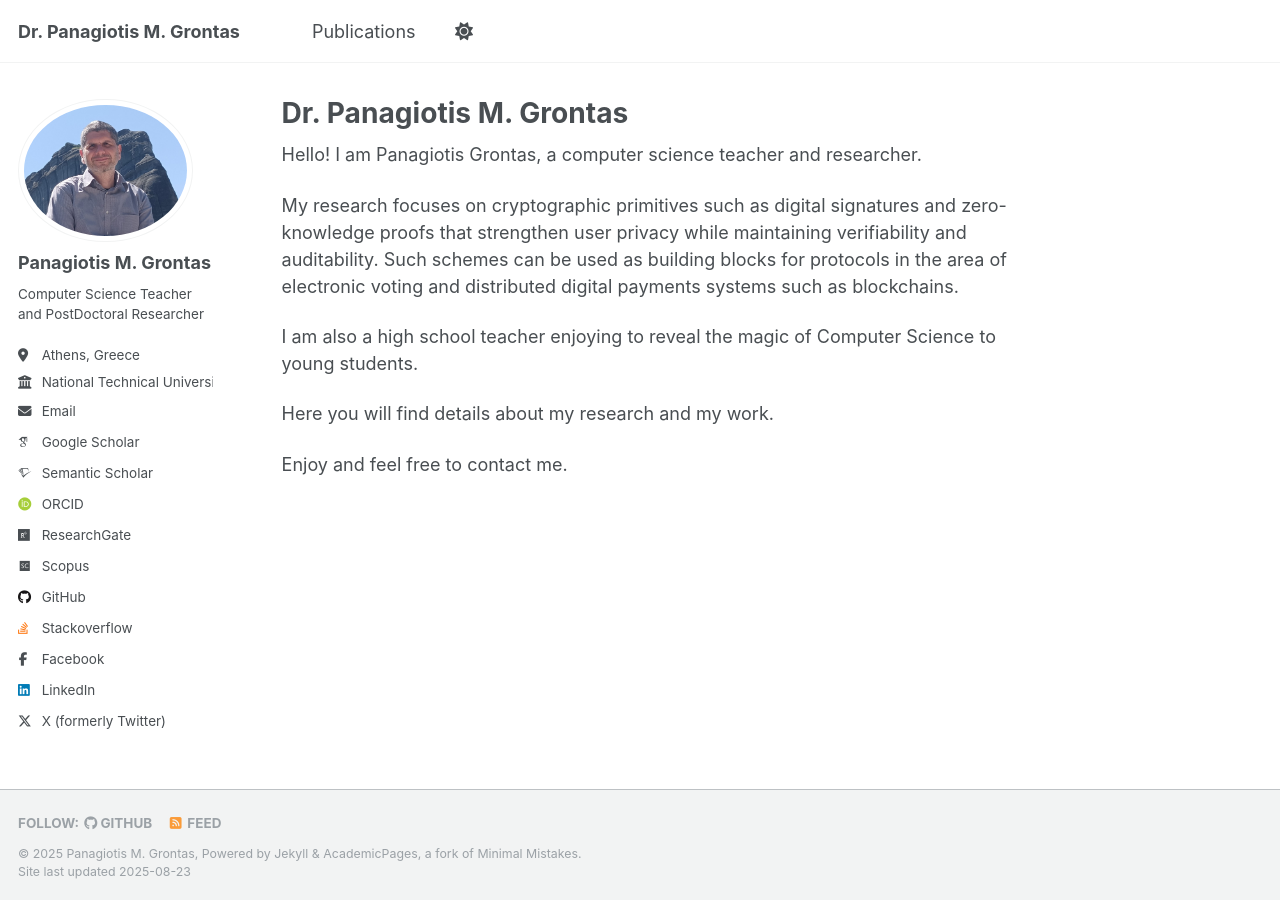
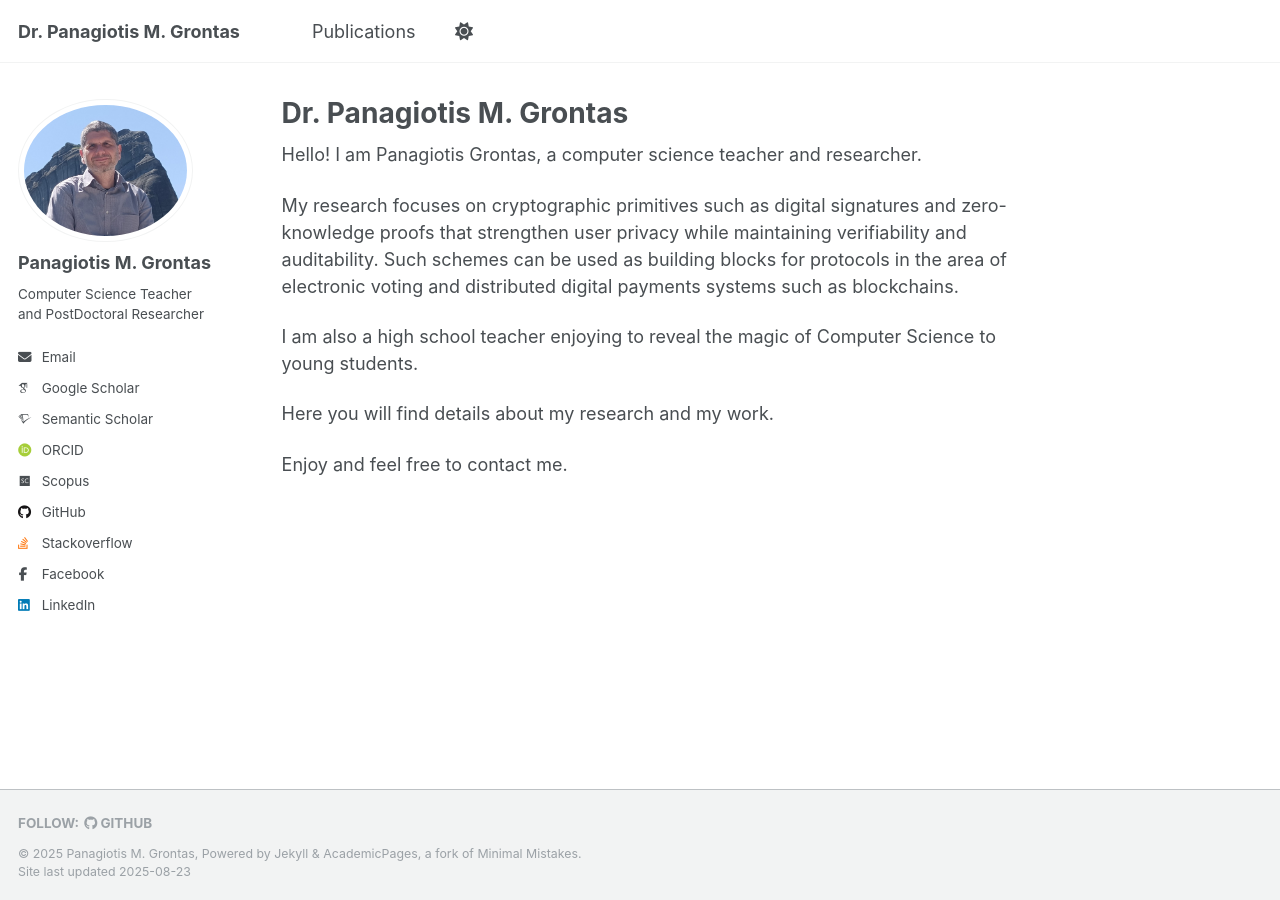
Before and after one commit to pgrontas/pgrontas.github.io, a Jekyll site: the page built from _pages/about.md, in a window 1280 px wide. Built offline with Jekyll 4.4.1, drawn with Linux system fonts in a browser that asks for light colours; some web fonts are replaced; a script that is not in the unit is left out.

Commit message:
config.yml

```diff
--- a/_config.yml
+++ b/_config.yml
@@ -26,8 +26,8 @@
   name             : "Panagiotis M. Grontas"
   pronouns         : # example: "she/her"
   bio              : "Computer Science Teacher and PostDoctoral Researcher"
-  location         : "Athens, Greece"
-  employer         : "National Technical University of Athens, Archimedes@Athena Research Center"
+  location         : # "Athens, Greece"
+  employer         : #"National Technical University of Athens, Archimedes@Athena Research Center"
   uri              : # URL
   email            : "pgrontas@corelab.ntua.gr"
 
@@ -39,14 +39,14 @@
   orcid            : "https://orcid.org/my-orcid?orcid=0000-0001-7584-0643"
   semantic         : "https://www.semanticscholar.org/author/Panagiotis-M.-Grontas/20467729"
   pubmed           : # "https://www.ncbi.nlm.nih.gov/pubmed/?term=john+snow"
-  researchgate     : "https://www.researchgate.net/profile/Panagiotis-Grontas-3"
+  researchgate     : # "https://www.researchgate.net/profile/Panagiotis-Grontas-3"
   scopus           : "https://orcid.org/my-orcid?orcid=0000-0001-7584-0643"
 
   # Repositories and software development
   bitbucket        : # Username - Update with your username on the site
   codepen          : # Username
   dribbble         : # Username
-  github           : "academicpages"
+  github           : "pgrontas"
   kaggle           : # Username
   stackoverflow    : "https://stackoverflow.com/users/894620/panagiotis-grontas"
 
@@ -69,7 +69,7 @@
   steam            : # Username
   telegram         : # URL
   tumblr           : # Username
-  twitter          : "pgrontas"
+  twitter          : # Username
   vine             : # Username
   weibo            : # Username
   wikipedia        : # Username
@@ -124,7 +124,7 @@
       options:
         format           : "iso8601" # "iso8601" (default), "timestamp-seconds", "timestamp-milliseconds"
 atom_feed:
-  hide                   : false     # change to true to hide the RSS feed in the footer
+  hide                   : true     # change to true to hide the RSS feed in the footer
   path                   : # blank (default) uses feed.xml
 
 
```
